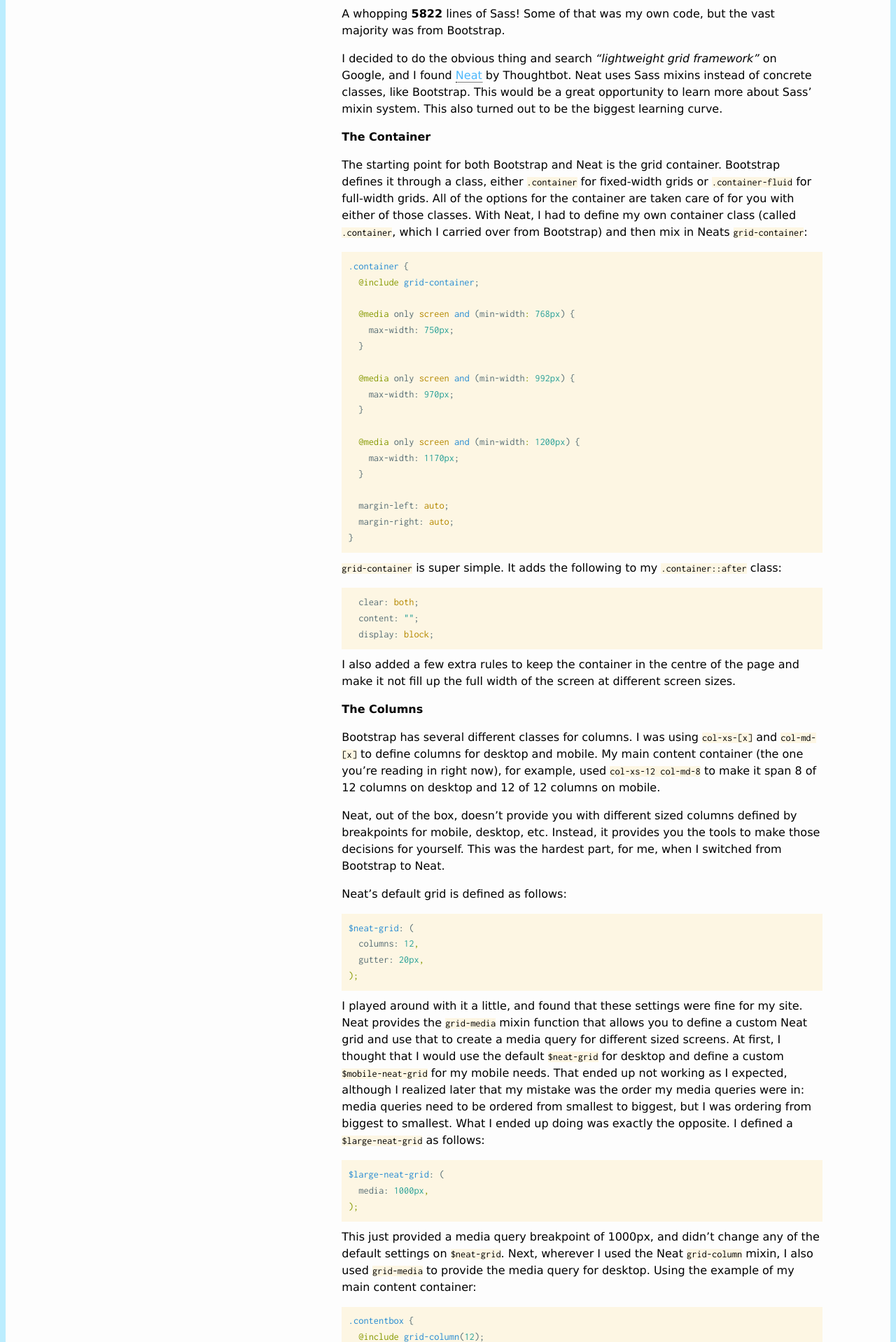
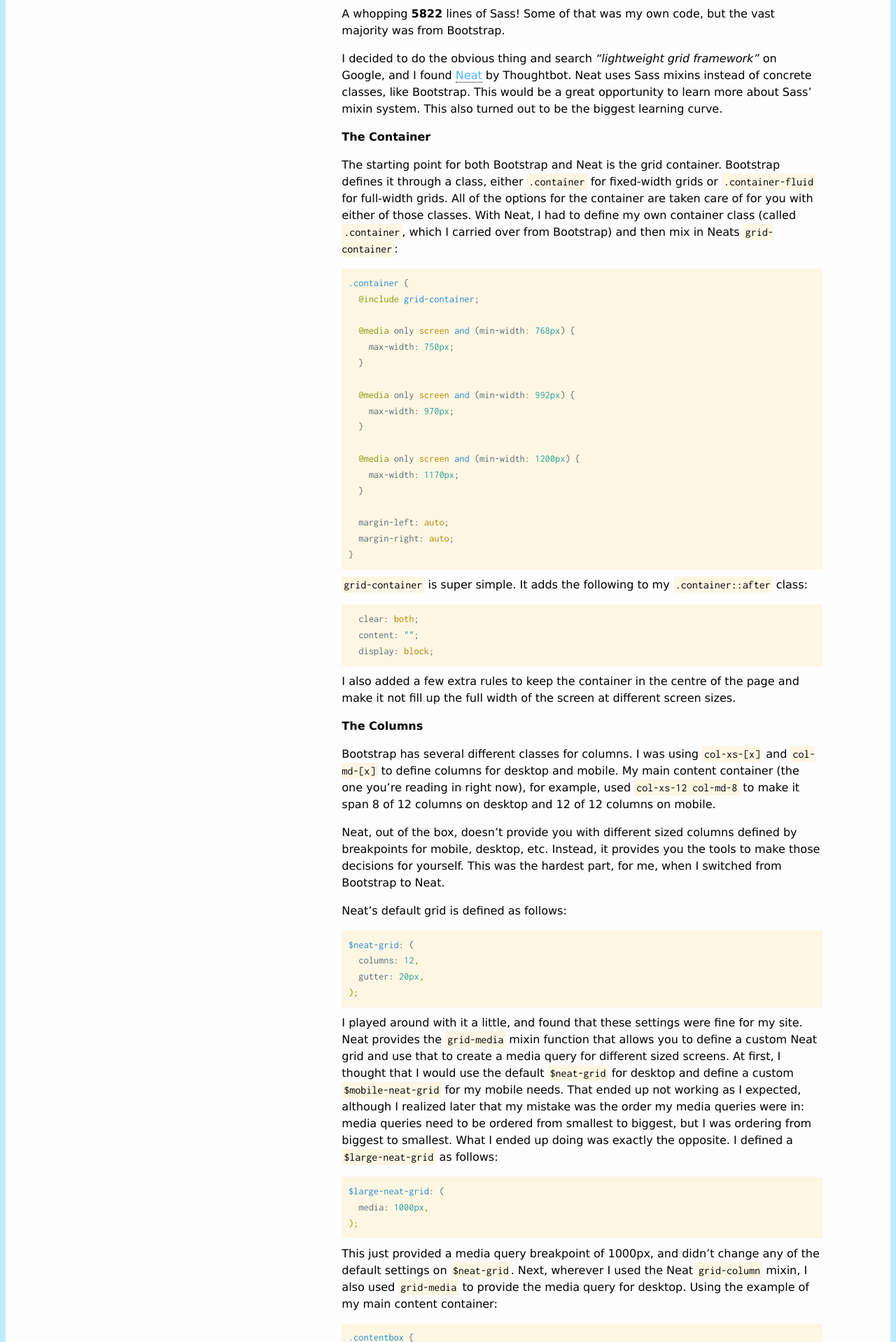
Before and after one commit to jonathanpike/jonathanpike.github.io, a Jekyll site: the page built from index.html, in a window 1280 px wide. Shown: the part 2842-4760 px from the top of the page at 70% size. Built offline with Jekyll 4.4.1, drawn with Linux system fonts in a browser that asks for light colours; the list of posts is cut into pages by our own code.

Commit message:
Clean up code snippets without syntax highlighting

```diff
--- a/_sass/_posts.scss
+++ b/_sass/_posts.scss
@@ -31,9 +31,15 @@
   word-break: break-all;
   word-wrap: break-word;
 }
+
 code {
   background-color: $pd-yellow;
   font-family: $pd-font-family-monospace;
   white-space: pre-wrap;
-  font-size: 90%
+  font-size: 90%;
 }
+
+code.highlighter-rouge {
+  font-size: 100%;
+  padding: 3px;
+}
```
